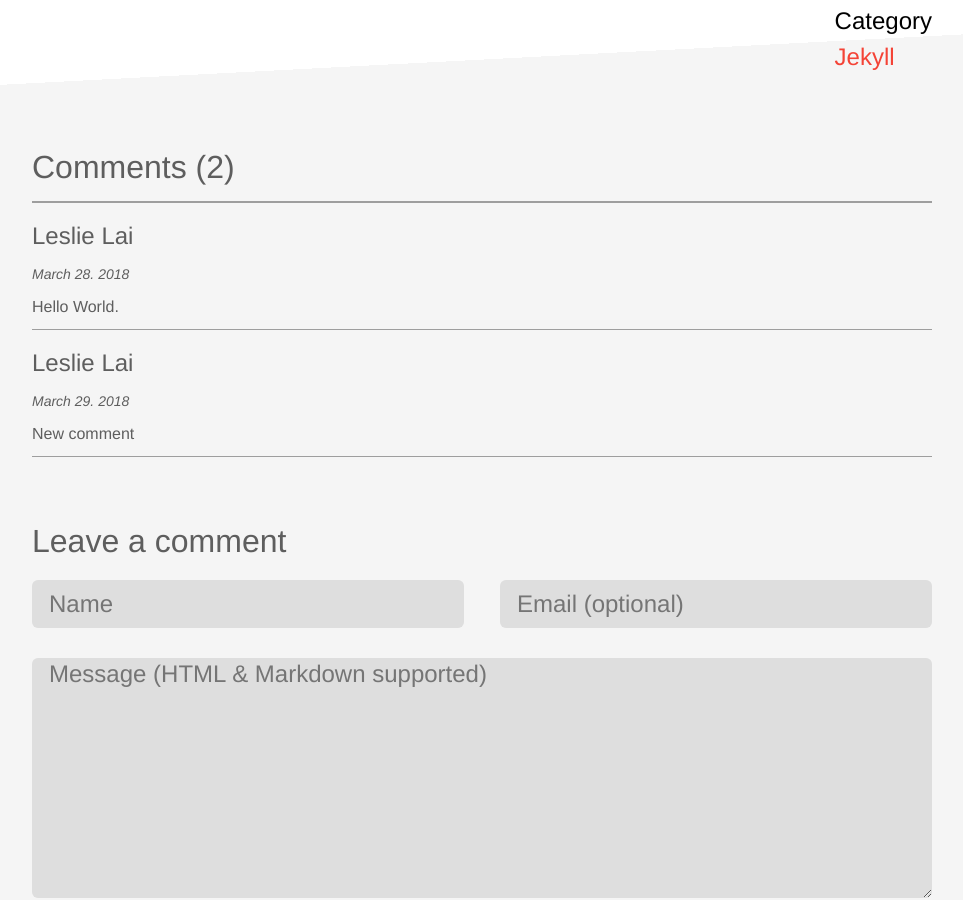
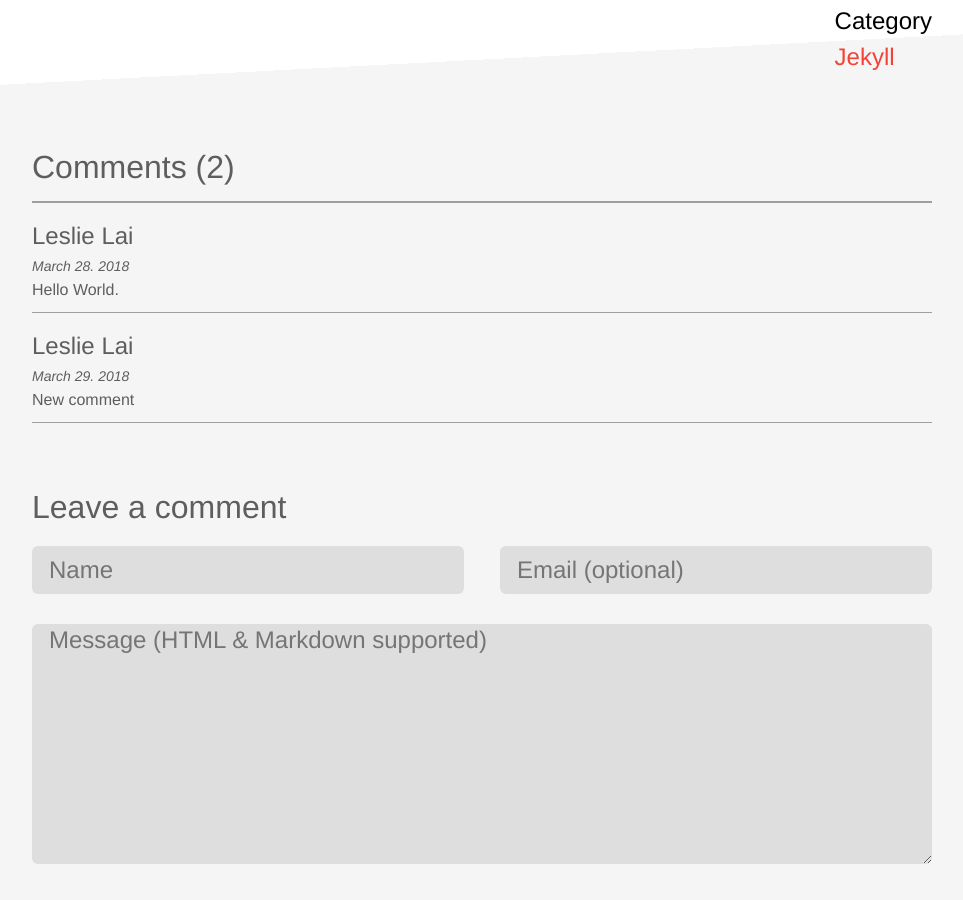
Before and after one commit to lcr/lcr.github.io, a Jekyll site: the page built from _posts/2017-12-28-jekyll-guide.md, in a window 1280 px wide and 900 px high, scrolled down 1114 px. Shown: the whole window, without its empty margins (158-1121 px from the left). Built offline with Jekyll 4.4.1, drawn with Linux system fonts in a browser that asks for light colours.

Commit message:
liquid tag comment

```diff
--- a/_includes/comment-new.html
+++ b/_includes/comment.html
@@ -1,8 +1,16 @@
 {% if site.data.comments[page.slug] %}
 
-{% if site.data.comments[page.slug].size != 0 %}
+<h1 class="comments-title">Comments ({{ site.data.comments[page.slug] | size }})</h1>
+
+{% assign comments = site.data.comments[page.slug] | sort %}
+{% for comment in comments %}
+<div class="comments-name">{{ comment[1].name }}</div>
+<time class="comments-date">{{ comment[1].date | date: "%B %d. %Y" }}</time>
+<div class="comments-message">{{ comment[1].message | markdownify }}</div>
+{% endfor %}
+
 <h1 class="comment-new-title">Leave a comment</h1>
-{% endif %}
+
 
 {% else %}
 <h1 class="comment-new-title">No comments yet, be the first to comment</h1>
--- a/_includes/comments.html
+++ /dev/null
@@ -1,15 +0,0 @@
-
-{% if site.data.comments[page.slug] %}
-
-{% if site.data.comments[page.slug].size != 0 %}
-<h1 class="comments-title">Comments ({{ site.data.comments[page.slug] | size }})</h1>
-{% endif %}
-
-{% assign comments = site.data.comments[page.slug] | sort %}
-{% for comment in comments %}
-<div class="comments-name">{{ comment[1].name }}</div>
-<div class="comments-date">{{ comment[1].date | date: "%B %d. %Y" }}</div>
-<div class="comments-message">{{ comment[1].message | markdownify }}</div>
-{% endfor %}
-
-{% endif %}
--- a/_layouts/post.html
+++ b/_layouts/post.html
@@ -28,9 +28,7 @@
 </article>
 
 <article class="container-grey">
-  {% include comments.html %}
-
-  {% include comment-new.html %}
+  {% include comment.html %}
 
   {% include post-recent.html %}
 </article>
--- a/_sass/components/_comment-new.scss
+++ b/_sass/components/_comment.scss
@@ -1,3 +1,31 @@
+/*
+ * Comments
+ */
+.comments-title {
+  margin-top: $spacing-unit * 2;
+  border-bottom: 2px solid $grey-color;
+  padding-bottom: $spacing-unit / 3;
+}
+
+.comments-name {
+  margin-top: $spacing-unit / 2;
+  @include relative-font-size(1.5);
+}
+
+.comments-date {
+  margin: ($spacing-unit / 3) 0;
+  font: {
+    style: italic;
+    size: $small-font-size;
+  }
+}
+
+.comments-message {
+  border-bottom: 1px solid $grey-color;
+}
+
+
+
 /*
  * Comment new
  */
--- a/_sass/components/_comments.scss
+++ /dev/null
@@ -1,25 +0,0 @@
-/*
- * Comments
- */
-.comments-title {
-  margin-top: $spacing-unit * 2;
-  border-bottom: 2px solid $grey-color;
-  padding-bottom: $spacing-unit / 3;
-}
-
-.comments-name {
-  margin-top: $spacing-unit / 2;
-  @include relative-font-size(1.5);
-}
-
-.comments-date {
-  margin: ($spacing-unit / 3) 0;
-  font: {
-    style: italic;
-    size: $small-font-size;
-  }
-}
-
-.comments-message {
-  border-bottom: 1px solid $grey-color;
-}
--- a/_sass/main.scss
+++ b/_sass/main.scss
@@ -14,8 +14,7 @@
 
 @import "components/pagination";
 @import "components/search";
-@import "components/comments";
-@import "components/comment-new";
+@import "components/comment";
 @import "components/post-recent";
 @import "components/syntax-highlighting";
 
```
